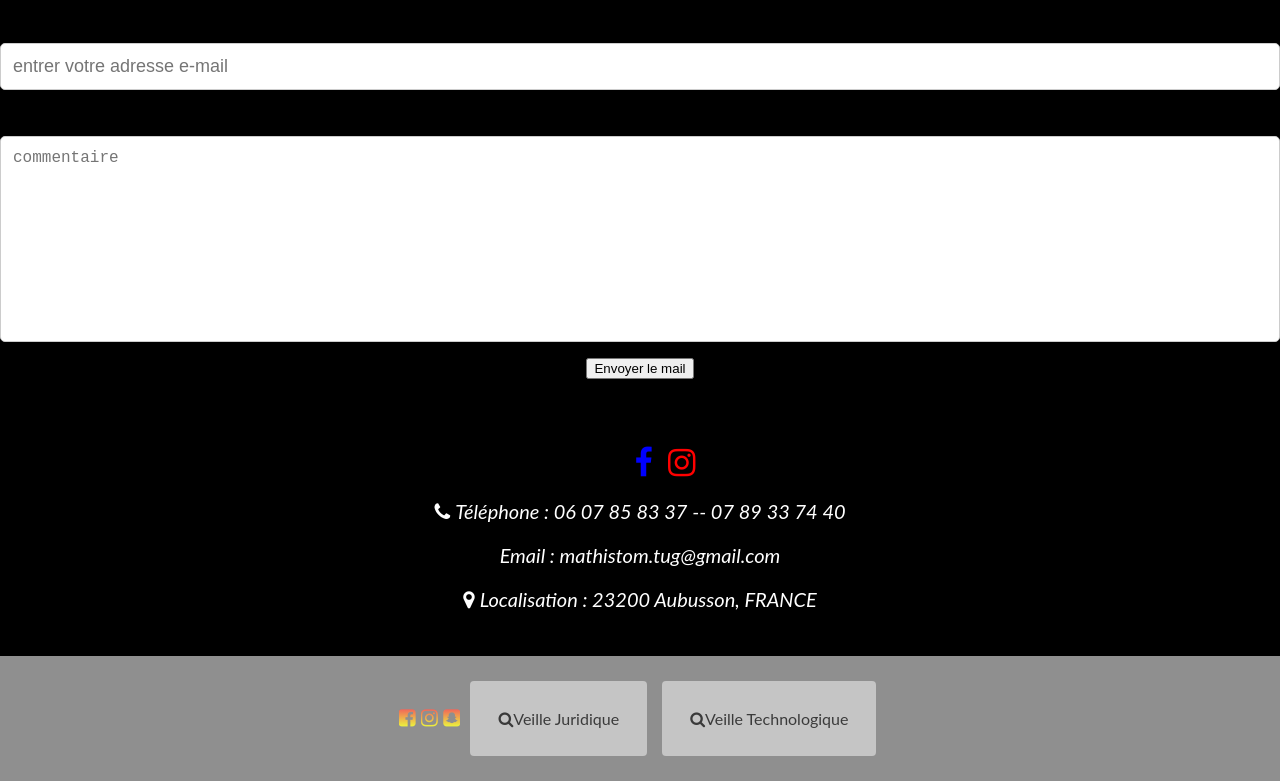
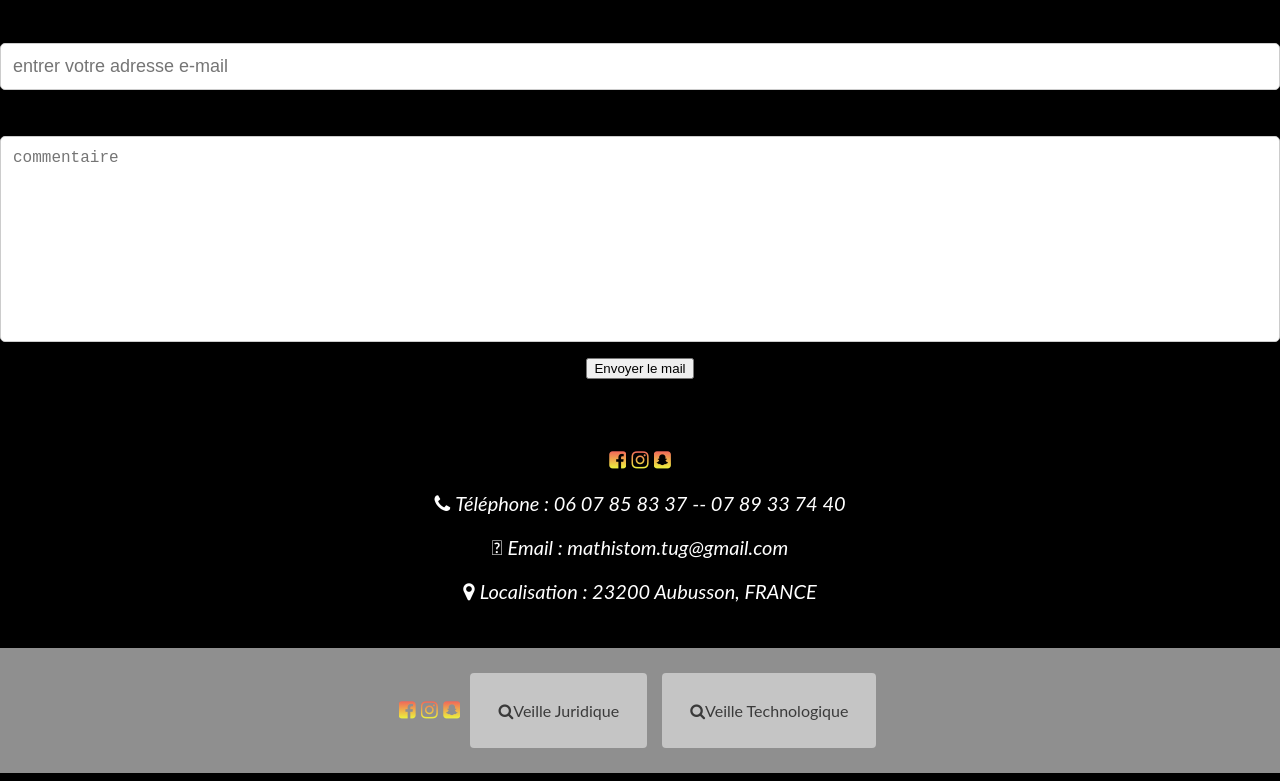
Before and after one commit to Thisma112B/HENRY-Mathis.github.io, a plain HTML site: page index.html in a window 1280 px wide. Shown: the part 2179-2960 px from the top of the page. Drawn offline with Linux system fonts and the light colour scheme.

Commit message:
Add files via upload

```diff
--- a/index.html
+++ b/index.html
@@ -137,10 +137,11 @@
                         </form>
 
                         <br><br>
-                            <a href="https://www.facebook.com/mathis.henry.96/" ><i class="fa fa-facebook" style="margin-left:50px; color:blue; font-size:32px;"></i></a>
-                            <a href="https://www.instagram.com/mathisfuriani_bc11/" ><i class="fa fa-instagram" style="margin-left:10px; color:red; font-size:32px;"></i></a>
+                            <i class='bx bxl-facebook-circle'></i><a href= "https://www.facebook.com/mathis.henry.96/" class="fa fa-facebook-square icon-footer"></a>
+                            <i class='bx bxl-instagram' ></i><a href= "https://www.instagram.com/mathisfuriani_bc11/" class="fa fa-instagram icon-footer"></a>
+                            <i class='bx bxl-snapchat' ></i><a href= "https://web.snapchat.com/e5851d61-f715-5662-aad5-b45a9d4b2f9d" class=" fa fa-snapchat-square icon-footer"></a>
                             <p><i class="fa fa-phone"></i> <i>  Téléphone :  06 07 85 83 37 -- 07 89 33 74 40  </i> </p>
-                            <p><i class='bx bx-mail-send'></i> <i>  Email :  mathistom.tug@gmail.com  </i> </p>
+                            <p><i class="fa-light fa-envelope"></i> <i>  Email :  mathistom.tug@gmail.com  </i> </p>
                             <p><i class="fa fa-map-marker "></i> <i>  Localisation :  23200 Aubusson, FRANCE </i> </p>
                             <br>
 
```
